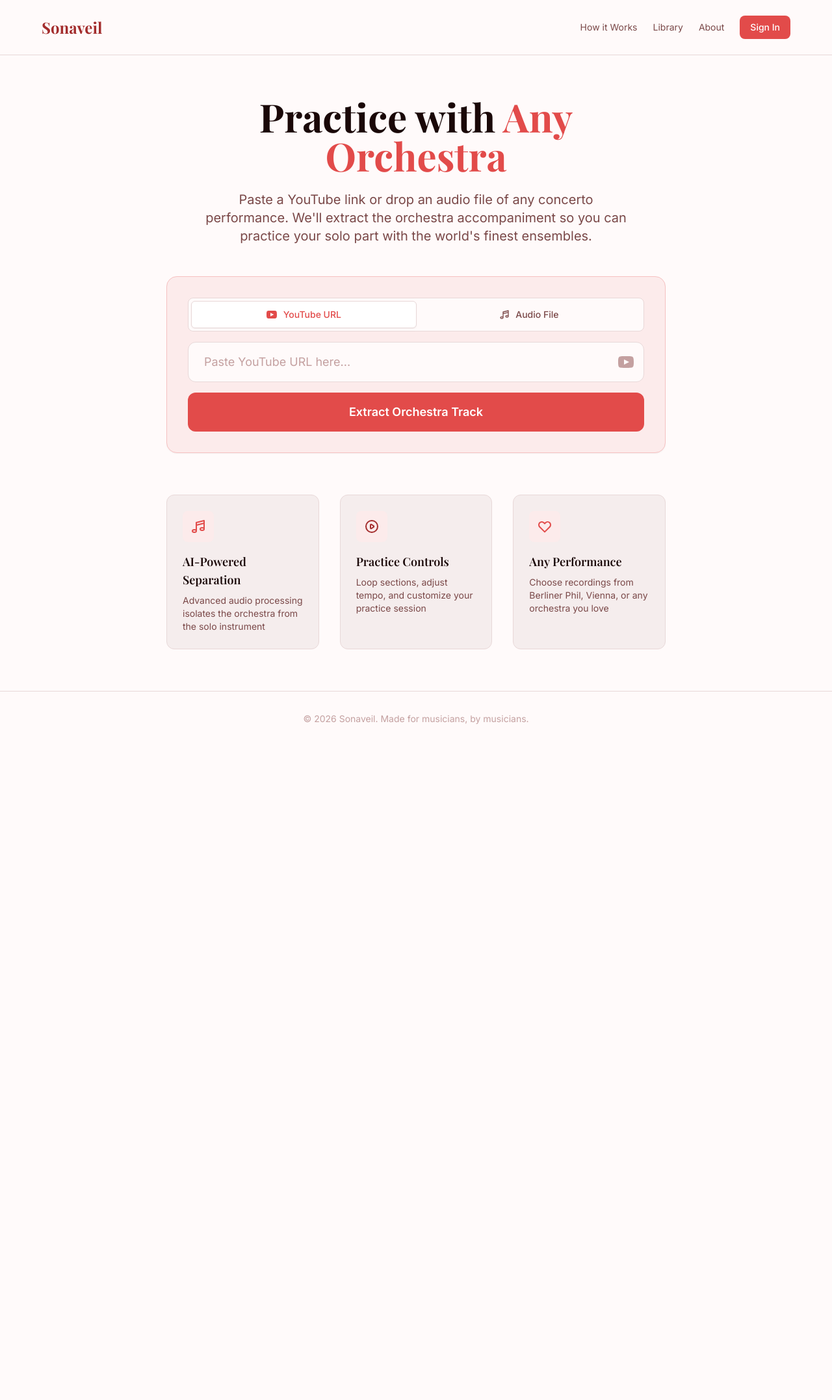
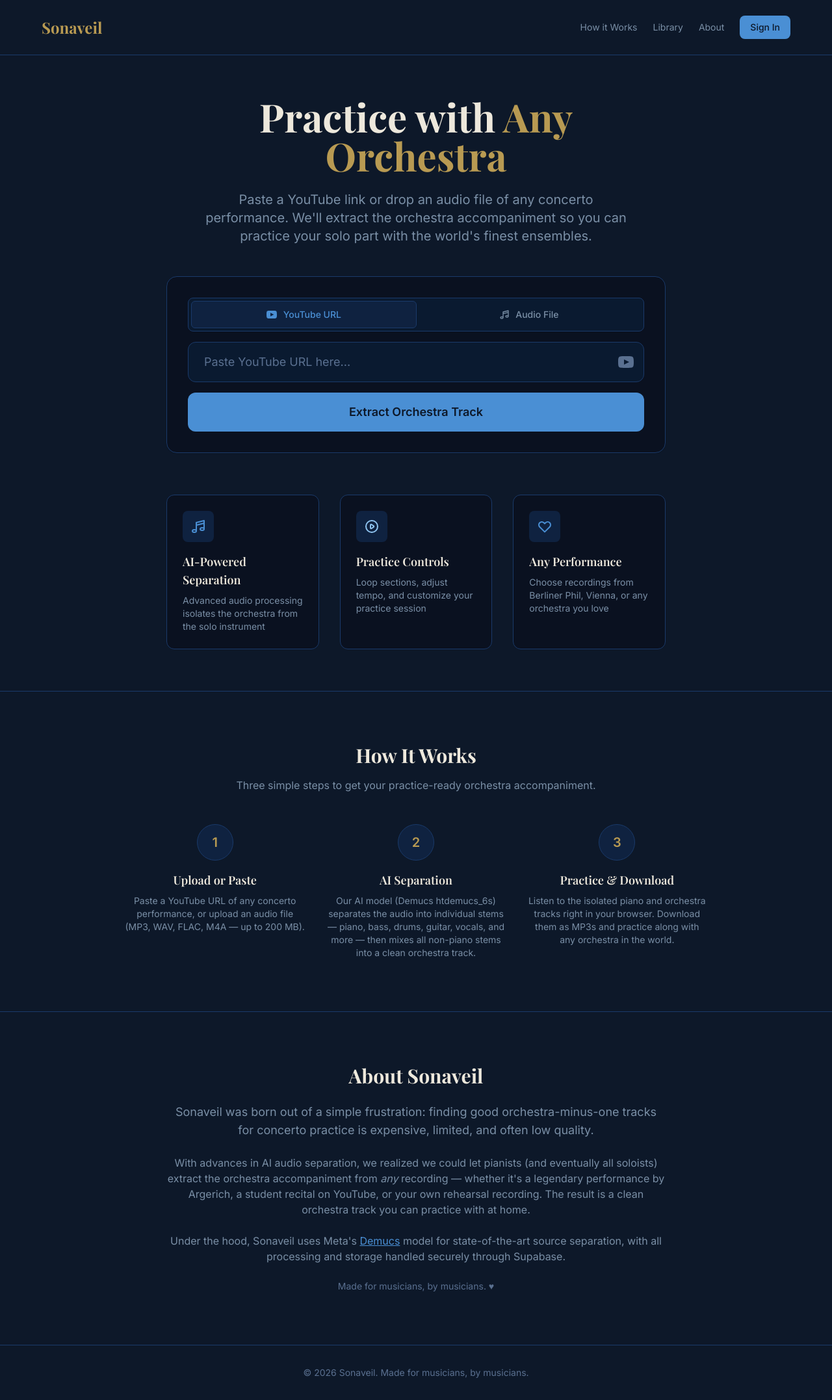
Before and after one commit to jamesleesusanto/sonaveil, a Flask app: page / in a window 1280 px wide. Shown: the whole page at 65% size. Before the commit the page ends 1114 px from the top, so only its background shows below. Run offline with Flask 3, Linux system fonts and the light colour scheme; some libraries are stand-ins or nearby versions.

Commit message:
colour scheme change

```diff
--- a/templates/index.html
+++ b/templates/index.html
@@ -5,16 +5,16 @@
 {% block content %}
 <div class="min-h-screen flex flex-col">
     <!-- Header -->
-    <header class="py-6 px-8 border-b border-n-border bg-n-bg">
+    <header class="py-6 px-8 border-b border-n-border bg-n-bg sticky top-0 z-50">
         <div class="max-w-6xl mx-auto flex justify-between items-center">
-            <h1 class="font-display text-2xl font-bold text-r-strong">Sonaveil</h1>
+            <a href="/" class="font-display text-2xl font-bold text-g-primary" onclick="window.scrollTo({top:0,behavior:'smooth'}); return window.location.pathname==='/' ? !0 : true;">Sonaveil</a>
             <nav class="flex items-center space-x-6 text-sm text-n-body">
-                <a href="#how-it-works" class="hover:text-r-primary transition">How it Works</a>
-                <a href="/library" class="hover:text-r-primary transition">Library</a>
-                <a href="#about" class="hover:text-r-primary transition">About</a>
+                <a href="#how-it-works" class="hover:text-g-primary transition">How it Works</a>
+                <a href="/library" class="hover:text-g-primary transition">Library</a>
+                <a href="#about" class="hover:text-g-primary transition">About</a>
                 <!-- Auth: shown when logged out -->
                 <a id="nav-signin" href="/auth"
-                   class="ml-2 px-4 py-2 bg-r-primary hover:bg-r-strong text-white font-medium rounded-lg transition text-sm">
+                   class="ml-2 px-4 py-2 bg-r-primary hover:bg-r-mid text-n-bg font-medium rounded-lg transition text-sm">
                     Sign In
                 </a>
                 <!-- Auth: shown when logged in -->
@@ -34,7 +34,7 @@
     <main class="flex-1 flex items-center justify-center px-8 py-16">
         <div class="max-w-3xl w-full text-center">
             <h2 class="font-display text-5xl md:text-6xl font-bold mb-6 leading-tight text-n-ink">
-                Practice with <span class="text-r-primary">Any Orchestra</span>
+                Practice with <span class="text-g-primary">Any Orchestra</span>
             </h2>
             <p class="text-xl text-n-body mb-12 max-w-2xl mx-auto">
                 Paste a YouTube link or drop an audio file of any concerto performance.
@@ -43,13 +43,13 @@
             </p>
 
             <!-- Input Card -->
-            <div class="bg-r-surface rounded-2xl p-8 shadow-sm border border-r-tint">
+            <div class="bg-n-light rounded-2xl p-8 shadow-sm border border-n-border">
                 <form id="url-form" class="space-y-4">
                     <!-- Tab switcher -->
-                    <div class="flex bg-n-bg rounded-lg p-1 border border-n-border mb-2">
+                    <div class="flex bg-r-dark rounded-lg p-1 border border-n-border mb-2">
                         <button type="button" id="tab-url"
                             class="flex-1 py-2.5 px-4 rounded-md text-sm font-medium transition
-                                   bg-white text-r-primary shadow-sm border border-n-border">
+                                   bg-r-surface text-r-primary shadow-sm border border-n-border">
                             <svg class="inline w-4 h-4 mr-1.5 -mt-0.5" fill="currentColor" viewBox="0 0 24 24">
                                 <path d="M19.615 3.184c-3.604-.246-11.631-.245-15.23 0-3.897.266-4.356 2.62-4.385 8.816.029 6.185.484 8.549 4.385 8.816 3.6.245 11.626.246 15.23 0 3.897-.266 4.356-2.62 4.385-8.816-.029-6.185-.484-8.549-4.385-8.816zm-10.615 12.816v-8l8 3.993-8 4.007z"/>
                             </svg>
@@ -70,7 +70,7 @@
                         <div class="relative">
                             <input type="url" id="youtube-url" name="url"
                                 placeholder="Paste YouTube URL here..."
-                                class="w-full px-6 py-4 bg-n-bg border border-n-border rounded-xl text-lg text-n-ink
+                                class="w-full px-6 py-4 bg-r-dark border border-n-border rounded-xl text-lg text-n-ink
                                        focus:outline-none focus:border-r-primary focus:ring-1 focus:ring-r-primary
                                        placeholder-n-muted transition">
                             <svg class="absolute right-4 top-1/2 -translate-y-1/2 w-6 h-6 text-n-muted" fill="currentColor" viewBox="0 0 24 24">
@@ -82,8 +82,8 @@
                     <!-- File upload panel -->
                     <div id="panel-file" class="hidden">
                         <div id="drop-zone"
-                             class="relative border-2 border-dashed border-n-border rounded-xl py-10 px-6
-                                    bg-n-bg transition cursor-pointer hover:border-r-primary hover:bg-white">
+                         class="relative border-2 border-dashed border-n-border rounded-xl py-10 px-6
+                                     bg-r-dark transition cursor-pointer hover:border-r-primary hover:bg-r-surface">
                             <input type="file" id="file-input" accept=".mp3,.wav,.flac,.m4a,.ogg,.aac,.wma"
                                    class="absolute inset-0 w-full h-full opacity-0 cursor-pointer">
                             <div id="drop-prompt" class="text-center">
@@ -108,9 +108,9 @@
                     </div>
 
                     <button type="submit"
-                        class="w-full py-4 bg-r-primary hover:bg-r-strong text-white font-semibold text-lg
+                        class="w-full py-4 bg-r-primary hover:bg-r-mid text-n-bg font-semibold text-lg
                                rounded-xl transition transform hover:scale-[1.02] active:scale-[0.98]
-                               focus:outline-none focus:ring-2 focus:ring-r-primary focus:ring-offset-2 focus:ring-offset-r-surface">
+                               focus:outline-none focus:ring-2 focus:ring-r-primary focus:ring-offset-2 focus:ring-offset-n-light">
                         Extract Orchestra Track
                     </button>
                 </form>
@@ -126,9 +126,9 @@
                     </div>
                     <div id="progress-wrap" class="hidden mt-6">
                         <div class="w-full h-2 bg-n-border rounded-full overflow-hidden">
-                            <div id="progress-bar" class="h-full bg-r-primary rounded-full transition-all duration-500 ease-out" style="width: 0%"></div>
+                            <div id="progress-bar" class="h-full bg-g-primary rounded-full transition-all duration-500 ease-out" style="width: 0%"></div>
                         </div>
-                        <p id="progress-pct" class="text-sm text-n-muted mt-2">0%</p>
+                        <p id="progress-pct" class="text-sm text-g-primary mt-2">0%</p>
                     </div>
                     <p class="text-sm text-n-muted mt-3">This may take a few minutes</p>
                 </div>
@@ -142,10 +142,10 @@
                 <!-- Results -->
                 <div id="results-state" class="hidden mt-8 text-left space-y-6">
                     <div>
-                        <p class="text-sm font-semibold text-n-strong mb-2 uppercase tracking-wide">Orchestra Track</p>
+                        <p class="text-sm font-semibold text-g-primary mb-2 uppercase tracking-wide">Orchestra Track</p>
                         <audio id="orchestra-player" controls class="w-full"></audio>
                         <a id="orchestra-download" href="#" download="orchestra.mp3"
-                           class="inline-block mt-2 text-sm text-r-primary hover:text-r-strong transition">Download orchestra track</a>
+                           class="inline-block mt-2 text-sm text-g-primary hover:text-g-strong transition">Download orchestra track</a>
                     </div>
                     <div>
                         <p class="text-sm font-semibold text-n-strong mb-2 uppercase tracking-wide">Isolated Piano</p>
@@ -156,9 +156,9 @@
                     <div class="flex gap-3">
                         <button id="start-over"
                             class="flex-1 py-3 border border-r-primary text-r-primary font-semibold rounded-xl
-                                   hover:bg-r-surface transition text-sm">Process another</button>
+                                   hover:bg-r-dark transition text-sm">Process another</button>
                         <a href="/library"
-                            class="flex-1 py-3 bg-r-primary hover:bg-r-strong text-white font-semibold rounded-xl
+                            class="flex-1 py-3 bg-r-primary hover:bg-r-mid text-n-bg font-semibold rounded-xl
                                    transition text-sm text-center">View Library</a>
                     </div>
                 </div>
@@ -197,6 +197,65 @@
             </div>
         </div>
     </main>
+
+    <!-- How It Works -->
+    <section id="how-it-works" class="px-8 py-20 border-t border-n-border">
+        <div class="max-w-4xl mx-auto">
+            <h2 class="font-display text-3xl font-bold text-n-ink text-center mb-4">How It Works</h2>
+            <p class="text-n-body text-center mb-12 max-w-2xl mx-auto">Three simple steps to get your practice-ready orchestra accompaniment.</p>
+
+            <div class="grid md:grid-cols-3 gap-8">
+                <div class="text-center">
+                    <div class="w-14 h-14 bg-r-surface rounded-full flex items-center justify-center mx-auto mb-4 border border-n-border">
+                        <span class="text-g-primary font-bold text-xl">1</span>
+                    </div>
+                    <h3 class="font-display text-lg font-semibold text-n-ink mb-2">Upload or Paste</h3>
+                    <p class="text-n-body text-sm">Paste a YouTube URL of any concerto performance, or upload an audio file (MP3, WAV, FLAC, M4A — up to 200 MB).</p>
+                </div>
+                <div class="text-center">
+                    <div class="w-14 h-14 bg-r-surface rounded-full flex items-center justify-center mx-auto mb-4 border border-n-border">
+                        <span class="text-g-primary font-bold text-xl">2</span>
+                    </div>
+                    <h3 class="font-display text-lg font-semibold text-n-ink mb-2">AI Separation</h3>
+                    <p class="text-n-body text-sm">Our AI model (Demucs htdemucs_6s) separates the audio into individual stems — piano, bass, drums, guitar, vocals, and more — then mixes all non-piano stems into a clean orchestra track.</p>
+                </div>
+                <div class="text-center">
+                    <div class="w-14 h-14 bg-r-surface rounded-full flex items-center justify-center mx-auto mb-4 border border-n-border">
+                        <span class="text-g-primary font-bold text-xl">3</span>
+                    </div>
+                    <h3 class="font-display text-lg font-semibold text-n-ink mb-2">Practice & Download</h3>
+                    <p class="text-n-body text-sm">Listen to the isolated piano and orchestra tracks right in your browser. Download them as MP3s and practice along with any orchestra in the world.</p>
+                </div>
+            </div>
+        </div>
+    </section>
+
+    <!-- About -->
+    <section id="about" class="px-8 py-20 border-t border-n-border">
+        <div class="max-w-3xl mx-auto text-center">
+            <h2 class="font-display text-3xl font-bold text-n-ink mb-6">About Sonaveil</h2>
+            <p class="text-n-body text-lg mb-6">
+                Sonaveil was born out of a simple frustration: finding good orchestra-minus-one
+                tracks for concerto practice is expensive, limited, and often low quality.
+            </p>
+            <p class="text-n-body mb-6">
+                With advances in AI audio separation, we realized we could let pianists (and eventually
+                all soloists) extract the orchestra accompaniment from <em>any</em> recording — whether it's
+                a legendary performance by Argerich, a student recital on YouTube, or your own rehearsal
+                recording. The result is a clean orchestra track you can practice with at home.
+            </p>
+            <p class="text-n-body mb-6">
+                Under the hood, Sonaveil uses Meta's
+                <a href="https://github.com/facebookresearch/demucs" target="_blank"
+                   class="text-r-primary hover:text-r-strong transition underline">Demucs</a>
+                model for state-of-the-art source separation, with all processing and storage
+                handled securely through Supabase.
+            </p>
+            <p class="text-n-muted text-sm">
+                Made for musicians, by musicians. &hearts;
+            </p>
+        </div>
+    </section>
 
     <!-- Footer -->
     <footer class="py-8 text-center text-n-muted text-sm border-t border-n-border">
@@ -281,7 +340,7 @@ function formatBytes(bytes) {
 }
 
 // ── Tab switching ──
-const activeTabClasses = ['bg-white', 'text-r-primary', 'shadow-sm', 'border', 'border-n-border'];
+const activeTabClasses = ['bg-r-surface', 'text-r-primary', 'shadow-sm', 'border', 'border-n-border'];
 const inactiveTabClasses = ['text-n-body', 'hover:text-n-ink'];
 
 function switchTab(tab) {
@@ -306,19 +365,19 @@ function setFile(file) {
     fileNameEl.textContent = file.name;
     fileSizeEl.textContent = formatBytes(file.size);
     hide(dropPrompt); show(dropSelected);
-    dropZone.classList.add('border-r-primary', 'bg-white'); dropZone.classList.remove('border-n-border');
+    dropZone.classList.add('border-r-primary', 'bg-r-surface'); dropZone.classList.remove('border-n-border');
 }
 function clearFile() {
     selectedFile = null; fileInput.value = '';
     show(dropPrompt); hide(dropSelected);
-    dropZone.classList.remove('border-r-primary', 'bg-white'); dropZone.classList.add('border-n-border');
+    dropZone.classList.remove('border-r-primary', 'bg-r-surface'); dropZone.classList.add('border-n-border');
 }
 fileInput.addEventListener('change', (e) => { if (e.target.files.length) setFile(e.target.files[0]); });
 clearFileBtn.addEventListener('click', (e) => { e.preventDefault(); e.stopPropagation(); clearFile(); });
 
 // ── Drag & drop ──
-dropZone.addEventListener('dragover', (e) => { e.preventDefault(); dropZone.classList.add('border-r-primary', 'bg-white'); });
-dropZone.addEventListener('dragleave', (e) => { e.preventDefault(); if (!selectedFile) dropZone.classList.remove('border-r-primary', 'bg-white'); });
+dropZone.addEventListener('dragover', (e) => { e.preventDefault(); dropZone.classList.add('border-r-primary', 'bg-r-surface'); });
+dropZone.addEventListener('dragleave', (e) => { e.preventDefault(); if (!selectedFile) dropZone.classList.remove('border-r-primary', 'bg-r-surface'); });
 dropZone.addEventListener('drop', (e) => { e.preventDefault(); if (e.dataTransfer.files.length) setFile(e.dataTransfer.files[0]); });
 
 // ── Progress & status ──
```
Also changed, not shown: templates/auth.html (+17 -17 lines), templates/base.html (+27 -16 lines), templates/library.html (+11 -10 lines).
